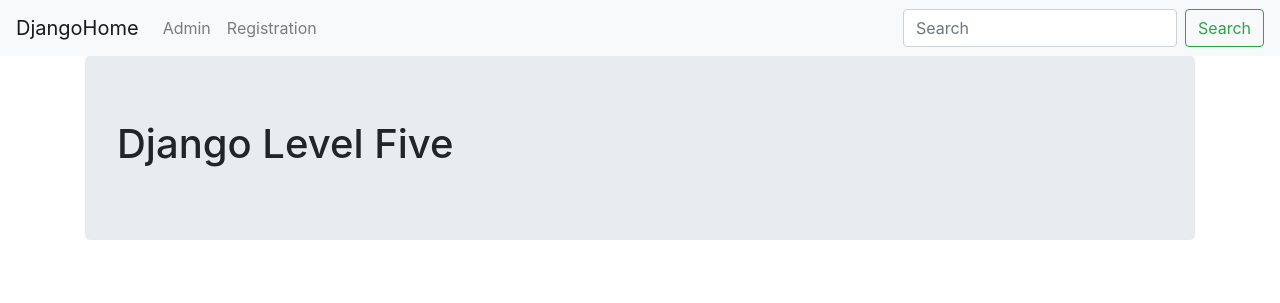
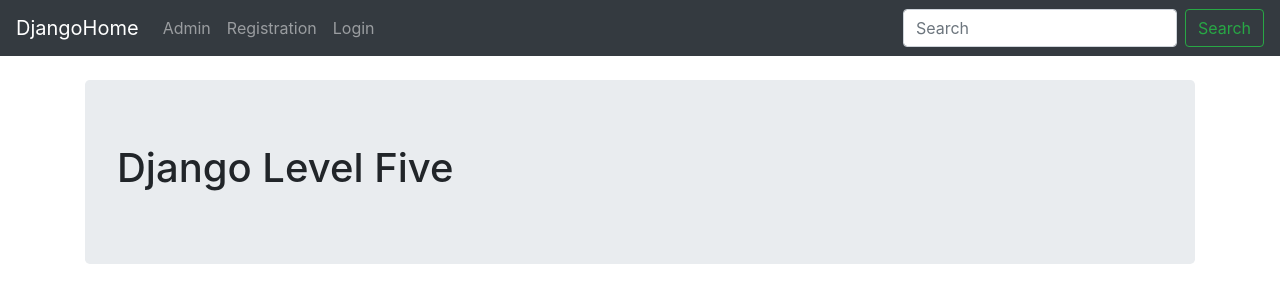
Before and after one commit to raghvendra1218/DjangoBasics, a Django app: page / in a window 1280 px wide. Shown: the top 303 px of the page. Run offline with Django 3.2, Linux system fonts and the light colour scheme; some libraries are stand-ins or nearby versions.

Commit message:
Add Login and Logout functionality

```diff
--- a/learning_users/basic_app/urls.py
+++ b/learning_users/basic_app/urls.py
@@ -6,4 +6,5 @@ app_name = 'basic_app'
 
 urlpatterns = [
 	path('register/',views.register, name ='register'),
+	path('login/', views.user_login, name='login')
 ]
--- a/learning_users/basic_app/views.py
+++ b/learning_users/basic_app/views.py
@@ -1,10 +1,26 @@
 from django.shortcuts import render
 from basic_app.forms import UserFormInfo, UserProfileInfoForm
+
+from django.contrib.auth import authenticate, login, logout
+from django.http import HttpResponseRedirect, HttpResponse
+from django.urls import reverse
+from django.contrib.auth.decorators import login_required
 
 # Create your views here.
 
 def index(request):
 	return render(request, 'basic_app/index.html')
+
+
+@login_required
+def special(request):
+	return HttpResponse("You are logged In!")
+
+
+@login_required
+def user_logout(request):
+	logout(request)
+	return HttpResponseRedirect(reverse(index))
 
 
 def register(request):
@@ -40,3 +56,26 @@ def register(request):
 							{'user_form': user_form,
 							 'profile_form': profile_form,
 							 'registered': registered})
+
+
+
+def user_login(request):
+
+	if request.method == 'POST':
+		username = request.POST.get('username')
+		password = request.POST.get('password')
+
+		user = authenticate(username = username, password= password)
+
+		if user:
+			if user.is_active:
+				login(request,user)
+				return HttpResponseRedirect(reverse(index))
+			else:
+				return HttpResponse("Account is not active.")
+		else:
+			print("Someone tried to login and failed")
+			print(f'Username: {username}, Password: {password}')
+			return HttpResponse("Invalid Login details")
+	else:
+		return render(request, 'basic_app/login.html', {})
--- a/learning_users/learning_users/settings.py
+++ b/learning_users/learning_users/settings.py
@@ -137,3 +137,6 @@ STATICFILES_DIRS = [STATIC_DIR,]
 # MEDIA
 MEDIA_ROOT = MEDIA_DIR
 MEDIA_URL = '/media/'
+
+# LOGIN
+LOGIN_URL = '/basic_app/user_login'
--- a/learning_users/learning_users/urls.py
+++ b/learning_users/learning_users/urls.py
@@ -20,5 +20,7 @@ from basic_app import views
 urlpatterns = [
 	path('', views.index, name='index'),
     path('admin/', admin.site.urls),
-	path('basic_app/', include('basic_app.urls'))
+	path('basic_app/', include('basic_app.urls')),
+	path('logout/', views.user_logout, name='logout'),
+	path('special/', views.special, name= 'special')
 ]
--- a/learning_users/templates/basic_app/base.html
+++ b/learning_users/templates/basic_app/base.html
@@ -10,7 +10,7 @@
 	</head>
 
 	<body>
-		<nav class="navbar navbar-expand-lg navbar-light bg-light">
+		<nav class="navbar navbar-expand-lg navbar-dark bg-dark">
 			<a class="navbar-brand" href="{% url 'index' %}">DjangoHome</a>
 			<button class="navbar-toggler" type="button" data-toggle="collapse" data-target="#navbarSupportedContent"
 				aria-controls="navbarSupportedContent" aria-expanded="false" aria-label="Toggle navigation">
@@ -25,13 +25,27 @@
 					<li class="nav-item">
 						<a class="nav-link" href="{% url 'basic_app:register' %}">Registration</a>
 					</li>
+
+					{% if user.is_authenticated %}
+					<li class="nav-item">
+						<a class="nav-link" href="{% url 'logout' %}">Logout</a>
+					</li>
+					{% else %}
+					<li class="nav-item">
+						<a class="nav-link" href="{% url 'basic_app:login' %}">Login</a>
+					</li>
+					{% endif %}
 				</ul>
 				<form class="form-inline my-2 my-lg-0">
+				{% if user.is_authenticated %}
+					<h6  style="color:white;">Howdy! Raghav &nbsp;&nbsp;</h6>
+				{% endif %}
 					<input class="form-control mr-sm-2" type="search" placeholder="Search" aria-label="Search">
 					<button class="btn btn-outline-success my-2 my-sm-0" type="submit">Search</button>
 				</form>
 			</div>
 		</nav>
+		</br>
 		<div class="container">
 			{% block body_block %}
 			<!-- Anything outside this will be inherited if you extend -->
```
Also changed, not shown: learning_users/templates/basic_app/login.html (+16 -0 lines), learning_users/db.sqlite3, learning_users/media/profile_pics/imgtowel_ftLl3IP.jpg (added).
